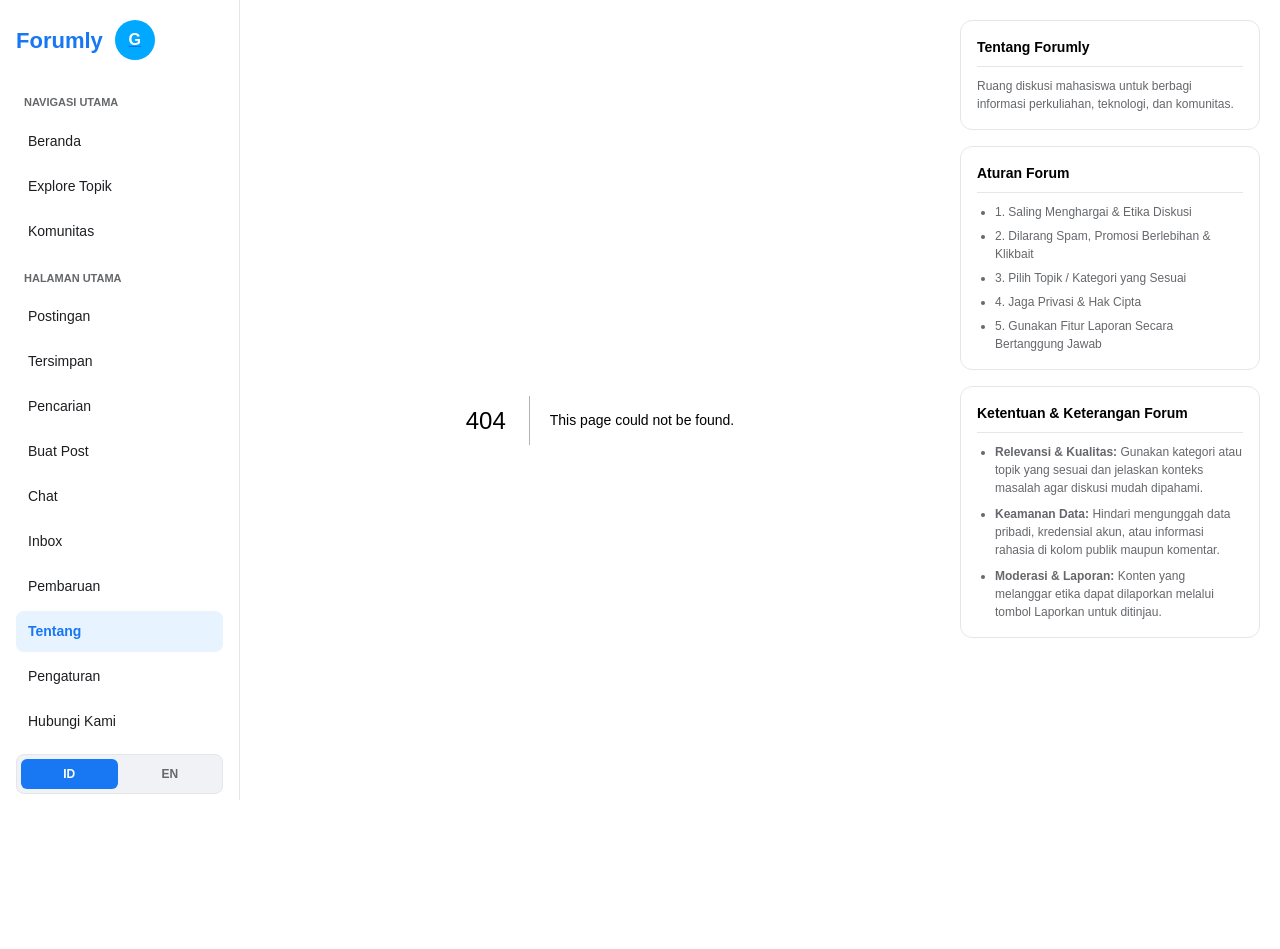
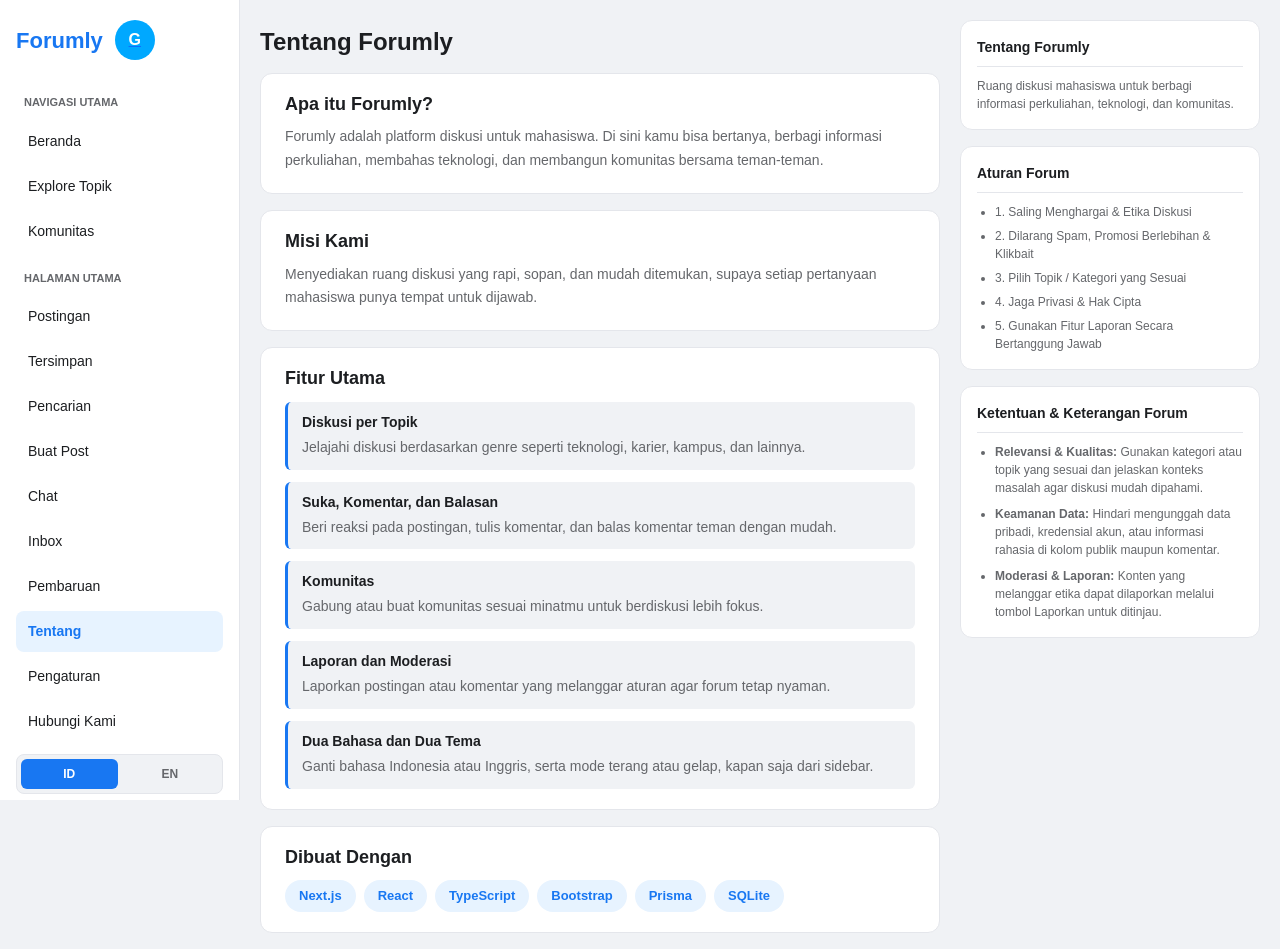
Before and after one commit to marchikari-hub/Forumly-Front-End, a Next.js app: page /about in a window 1280 px wide. Before the commit this address had no page. Shown: the top 949 px of the page. Before the commit the page ends 840 px from the top, so only its background shows below. Built offline with nearby package versions, Linux system fonts and the light colour scheme.

Commit message:
menambahkan halaman about dan mengatasi error pada bagian mode gelap untuk about nya

```diff
--- /dev/null
+++ b/app/about/page.tsx
@@ -0,0 +1,171 @@
+"use client";
+
+import { useForumContent } from "../components/ForumContent";
+
+const gayaKartu = {
+  backgroundColor: "var(--bg-card)",
+  border: "1px solid var(--border-color)",
+  borderRadius: "12px",
+  padding: "20px 24px",
+  marginBottom: "16px",
+} as const;
+
+const gayaJudulKartu = {
+  fontSize: "18px",
+  fontWeight: 700,
+  color: "var(--text-main)",
+  margin: "0 0 10px",
+} as const;
+
+const gayaTeks = {
+  fontSize: "14px",
+  lineHeight: 1.7,
+  color: "var(--text-muted)",
+  margin: 0,
+} as const;
+
+export default function AboutPage() {
+  const { t } = useForumContent();
+
+  const fitur = [
+    {
+      judul: t("Diskusi per Topik", "Topic-Based Discussions"),
+      isi: t(
+        "Jelajahi diskusi berdasarkan genre seperti teknologi, karier, kampus, dan lainnya.",
+        "Browse discussions by genre such as technology, career, campus life, and more."
+      ),
+    },
+    {
+      judul: t("Suka, Komentar, dan Balasan", "Likes, Comments, and Replies"),
+      isi: t(
+        "Beri reaksi pada postingan, tulis komentar, dan balas komentar teman dengan mudah.",
+        "React to posts, write comments, and reply to your friends' comments with ease."
+      ),
+    },
+    {
+      judul: t("Komunitas", "Communities"),
+      isi: t(
+        "Gabung atau buat komunitas sesuai minatmu untuk berdiskusi lebih fokus.",
+        "Join or create communities that match your interests for more focused discussions."
+      ),
+    },
+    {
+      judul: t("Laporan dan Moderasi", "Reports and Moderation"),
+      isi: t(
+        "Laporkan postingan atau komentar yang melanggar aturan agar forum tetap nyaman.",
+        "Report posts or comments that break the rules to keep the forum a safe place."
+      ),
+    },
+    {
+      judul: t("Dua Bahasa dan Dua Tema", "Two Languages and Two Themes"),
+      isi: t(
+        "Ganti bahasa Indonesia atau Inggris, serta mode terang atau gelap, kapan saja dari sidebar.",
+        "Switch between Indonesian and English, and light or dark mode, anytime from the sidebar."
+      ),
+    },
+  ];
+
+  return (
+    <div style={{ padding: "8px 0 32px" }}>
+      <h2
+        style={{
+          fontSize: "24px",
+          fontWeight: 700,
+          color: "var(--text-main)",
+          margin: "0 0 16px",
+        }}
+      >
+        {t("Tentang Forumly", "About Forumly")}
+      </h2>
+
+      <section style={gayaKartu}>
+        <h3 style={gayaJudulKartu}>{t("Apa itu Forumly?", "What is Forumly?")}</h3>
+        <p style={gayaTeks}>
+          {t(
+            "Forumly adalah platform diskusi untuk mahasiswa. Di sini kamu bisa bertanya, berbagi informasi perkuliahan, membahas teknologi, dan membangun komunitas bersama teman-teman.",
+            "Forumly is a discussion platform for students. Here you can ask questions, share course information, talk about technology, and build communities with your friends."
+          )}
+        </p>
+      </section>
+
+      <section style={gayaKartu}>
+        <h3 style={gayaJudulKartu}>{t("Misi Kami", "Our Mission")}</h3>
+        <p style={gayaTeks}>
+          {t(
+            "Menyediakan ruang diskusi yang rapi, sopan, dan mudah ditemukan, supaya setiap pertanyaan mahasiswa punya tempat untuk dijawab.",
+            "To provide an organized, respectful, and easy-to-find discussion space so every student's question has a place to be answered."
+          )}
+        </p>
+      </section>
+
+      <section style={gayaKartu}>
+        <h3 style={gayaJudulKartu}>{t("Fitur Utama", "Key Features")}</h3>
+        <div style={{ display: "grid", gap: "12px", marginTop: "12px" }}>
+          {fitur.map((f) => (
+            <div
+              key={f.judul}
+              style={{
+                borderLeft: "3px solid var(--accent)",
+                backgroundColor: "var(--input-bg)",
+                borderRadius: "6px",
+                padding: "10px 14px",
+              }}
+            >
+              <strong
+                style={{
+                  display: "block",
+                  fontSize: "14px",
+                  color: "var(--text-main)",
+                  marginBottom: "2px",
+                }}
+              >
+                {f.judul}
+              </strong>
+              <span style={gayaTeks}>{f.isi}</span>
+            </div>
+          ))}
+        </div>
+      </section>
+
+      <section style={gayaKartu}>
+        <h3 style={gayaJudulKartu}>{t("Dibuat Dengan", "Built With")}</h3>
+        <div
+          style={{
+            display: "flex",
+            gap: "8px",
+            flexWrap: "wrap",
+            marginTop: "12px",
+          }}
+        >
+          {["Next.js", "React", "TypeScript", "Bootstrap", "Prisma", "SQLite"].map(
+            (tek) => (
+              <span
+                key={tek}
+                style={{
+                  padding: "6px 14px",
+                  borderRadius: "999px",
+                  fontSize: "13px",
+                  fontWeight: 600,
+                  color: "var(--accent)",
+                  backgroundColor: "var(--accent-soft)",
+                }}
+              >
+                {tek}
+              </span>
+            )
+          )}
+        </div>
+      </section>
+
+      <section style={gayaKartu}>
+        <h3 style={gayaJudulKartu}>{t("Tim Pengembang", "Development Team")}</h3>
+        <p style={gayaTeks}>
+          {t(
+            "Forumly dikembangkan oleh Gracia Christy Songgigilan,Jericho Steve Angdev,Brandon Wesley,Marchella Yonansyah,Joshua Eben Haezer.",
+            "Forumly is developed by Gracia Christy Songgigilan,Jericho Steve Angdev,Brandon Wesley,Marchella Yonansyah,Joshua Eben Haezer."
+          )}
+        </p>
+      </section>
+    </div>
+  );
+}
```
Also changed, not shown: 1 other file (tests, documents, lock files or other folders).
